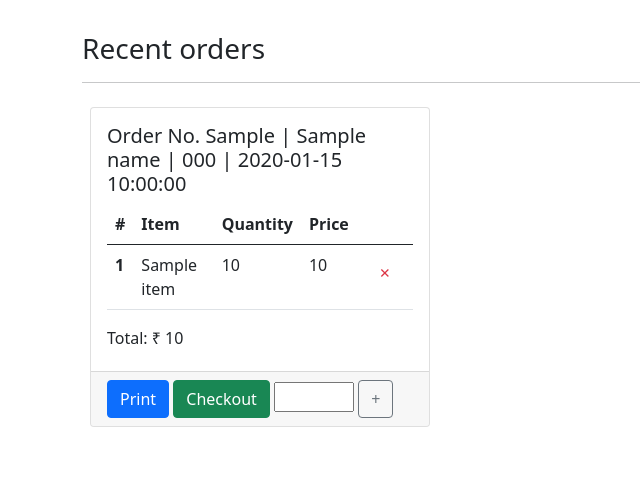
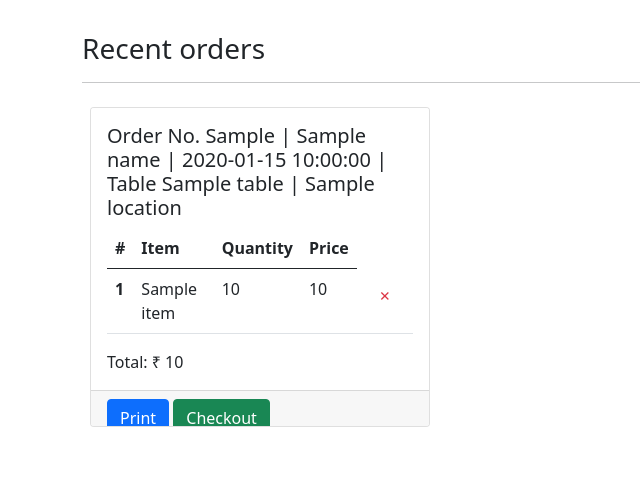
Before and after one commit to skapa-xd/wordsandsips, a Flask app: template templates/dashboard.html in a window 1280 px wide. Shown: the part 56-538 px from the top of the page, without its empty margins (0-640 px from the left). Run offline with Flask 2, Linux system fonts and the light colour scheme; the template is opened without the code that fills it: most values are stand-ins (such as "Sample title", 1, 10 or a date in 2020).

Commit message:
Update dashboard.html

```diff
--- a/templates/dashboard.html
+++ b/templates/dashboard.html
@@ -1,18 +1,18 @@
-{% extends "layout.html" %} {% block body %}
+{% extends "layout.html" %} {% block body %} {% include "includes/message.html"
+%}
 
 <h3>Recent orders</h3>
 <hr />
 
-<div class="row" id="page">
-  {% include "includes/message.html" %}
+<div class="row">
   {% if orders %} {% for id in orders.keys() %}
   <div class="col-4" id="print_{{id}}">
     <div class="card m-2 overflow-scroll" style="height: 20rem">
       <div class="card-body">
         <h5 class="card-title">
           Order No. {{orders[id].order_no}} | {{orders[id].name}} |
-          {{orders[id].phone}} |
-          {{orders[id].start_time}}
+          {{orders[id].start_time}} | Table {{orders[id].table}} |
+          {{orders[id].location | capitalize}}
         </h5>
         <table class="table">
           <thead>
@@ -21,7 +21,6 @@
               <th scope="col">Item</th>
               <th scope="col">Quantity</th>
               <th scope="col">Price</th>
-              <th scope="col">  </th>
             </tr>
           </thead>
           <tbody>
@@ -50,7 +49,6 @@
         <div class="text-right">Total: &#8377; {{orders[id].total}}</div>
       </div>
       <div class="card-footer">
-        <form action="{{url_for('add_product', order_id=id)}}" method="post">
         <button class="btn btn-primary" onclick="printDiv(`print_{{id}}`)">
           Print
         </button>
@@ -61,12 +59,13 @@
             >Checkout
           </a>
         </button>
+        <form action="{{url_for('add_product', order_id=id)}}" method="post">
           <input name="cigsamt" id="cigsamt" type="number" size="3" maxlength="3" style="width: 80px;">
         <a
           class="text-black text-decoration-none"
           href="{{url_for('add_product', order_id=id)}}"
         >
-            <button type = "submit" class="btn btn-outline-secondary">&plus;</button>
+          <button class="btn btn-outline-secondary">&plus;</button>
         </a>
       </form>
       </div>
@@ -97,6 +96,7 @@
   $staffSelect.onchange = function () {
     console.log("CHANGED")
     print("CHANGED")
+    const message = "New Order";
   }
 
   // function showFlashMessage(element) {
@@ -111,9 +111,6 @@
   //show first flash message avilable in your page
   // showFlashMessage("You have a new order!", "success");
   // showFlashMessage(flashMessages[0]);
-
-
-
 </script>
 
 {% endblock %}
```
Lines whose indentation alone changed are shown as unchanged.
